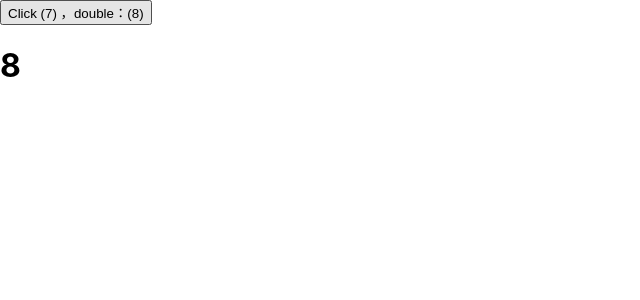
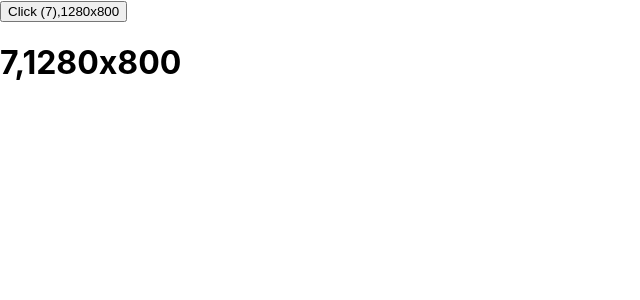
Before and after one commit to vue-then/react-hooks, a React app: page / in a window 1280 px wide. Shown: the top 300 px of the page, without its empty margins (0-640 px from the left). Built offline with nearby package versions, Linux system fonts and the light colour scheme.

Commit message:
自定义hooks以及hooks的使用法则

```diff
--- a/src/App.jsx
+++ b/src/App.jsx
@@ -6,66 +6,80 @@ import React, { Component,PureComponent,useState,useRef,useMemo,useCallback,memo
 //   }
 // }
 
-// const Counter = memo(function Counter(props) {
-//     console.log('Counter render');
-//     return (
-//         <h1 onClick={props.onClick}>{props.count}</h1>
-//     )
-// })
-// 获取子组件扩展dom元素
-class Counter extends PureComponent{
-    speak() {
-        console.log(`now counter is: ${this.props.count}`)
-    }
-    render() {
-        const {props} = this;
-        return (
-            <h1 onClick={props.onClick}>{props.count}</h1>
-        )
-    }
+function useCounter(count) {
+    const size = useSize();
+    console.log('Counter render');
+    return (
+        <h1 >{count},{size.width}x{size.height}</h1>
+    )
 }
+// // 获取子组件扩展dom元素
+// class Counter extends PureComponent{
+//     speak() {
+//         console.log(`now counter is: ${this.props.count}`)
+//     }
+//     render() {
+//         const {props} = this;
+//         return (
+//             <h1>{props.count}</h1>
+//         )
+//     }
+// }
 
-function App(prop) {
-  const [count, setCount] = useState(0);
-  const [clickCount, setClickCount] = useState(0);
-  const counterRef = useRef();
-  const it = useRef;
-  // 返回值可以直接参与渲染，渲染期间完成的,策略和useEffect一样的
-  const double = useMemo(() => {
-		return count * 2;
-    }, [count===3]);
-
-    // const onClick = useMemo(() => {
-    //     return () => {
-    //         console.log('Click');
-    //     }
-    // }, [])
-    const onClick = useCallback(() => {
-        console.log('Click')
-        setClickCount((clickCount) => clickCount+1)
-        console.log(counterRef.current);
-        counterRef.current.speak()
-    }, [counterRef])
-    // useMemo(()=>fn) === useCallback(fn)
+function useCount(defaultCount) {
+    const [count, setCount] = useState(defaultCount);
+    const it = useRef;
 
     useEffect(() => {
         //用来同步不同渲染周期之间需要相互共享的数据
-        it.current = setInterval(()=>{
-            setCount(count => count+1)
-        },1000)
-    },[])
+        it.current = setInterval(() => {
+            setCount(count => count + 1)
+        }, 1000)
+    }, [])
     useEffect(() => {
-        if(count >=10){
+        if (count >= 10) {
             clearInterval(it.current);
         }
     })
 
+    return [count, setCount]
+}
+
+function useSize() {
+    // useState初始化默认值
+    const [size, setSize] = useState({
+        width: document.documentElement.clientWidth,
+        height: document.documentElement.clientHeight
+    });
+    const onResize = useCallback(() => {
+        setSize({
+            width: document.documentElement.clientWidth,
+            height: document.documentElement.clientHeight
+        })
+    },[])
+
+    useEffect(() => {
+        window.addEventListener('resize', onResize, false);
+        return () => {
+            window.removeEventListener('resize', onResize, false)
+        }
+    },[]);
+    return size;
+}
+
+
+function App(prop) {
+  const [count, setCount] = useCount(0)
+  const Counter = useCounter(count)
+  const size = useSize();
+
 	return (
 		<div>
 			<button type="button" onClick={() => setCount(count + 1)}>
-				Click ({count}) ，double：({double})
+				Click ({count}),{size.width}x{size.height}
 			</button>
-			<Counter ref={counterRef} count={double} onClick={onClick} />
+			{/* <Counter count={count} /> */}
+			{Counter}
 		</div>
 	);
 }
```
Also changed, not shown: example/component.jsx (added, +17 -0 lines), example/getDerivedStateFromProps.jsx (added, +20 -0 lines), example/prev-props.jsx (added, +17 -0 lines), img/2.png (added), 1 other file (tests, documents, lock files or other folders).
